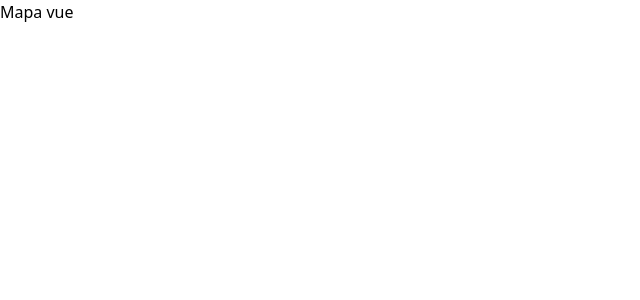
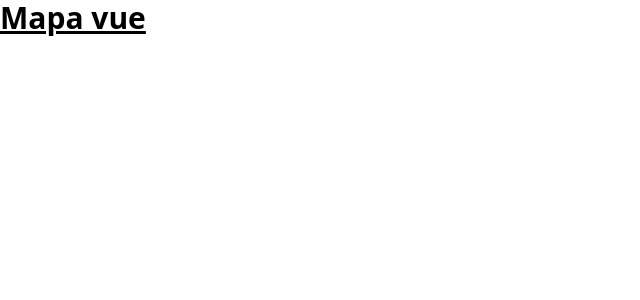
Before and after one commit to chaicopadillag/app-mapbox--vue, a Vue app: page / in a window 1280 px wide. Shown: the top 300 px of the page, without its empty margins (0-640 px from the left). Built offline with nearby package versions, Linux system fonts and the light colour scheme; the HTML template or start-up script is replaced by a standard one.

Commit message:
feat: add maps store and update MapaView component title

```diff
--- /dev/null
+++ b/src/store/maps.store.ts
@@ -0,0 +1,14 @@
+import { defineStore } from 'pinia';
+import { ref } from 'vue';
+
+export const useMapsStore = defineStore('maps', () => {
+  const isLoading = ref(true);
+  const userLocation = ref<[number, number]>([0, 0]);
+  const places = ref([]);
+
+  return {
+    isLoading,
+    userLocation,
+    places,
+  };
+});
--- a/src/views/MapaView.vue
+++ b/src/views/MapaView.vue
@@ -1,3 +1,3 @@
 <template>
-  <h2>Mapa vue</h2>
+  <h1 className="text-3xl font-bold underline">Mapa vue</h1>
 </template>
```
